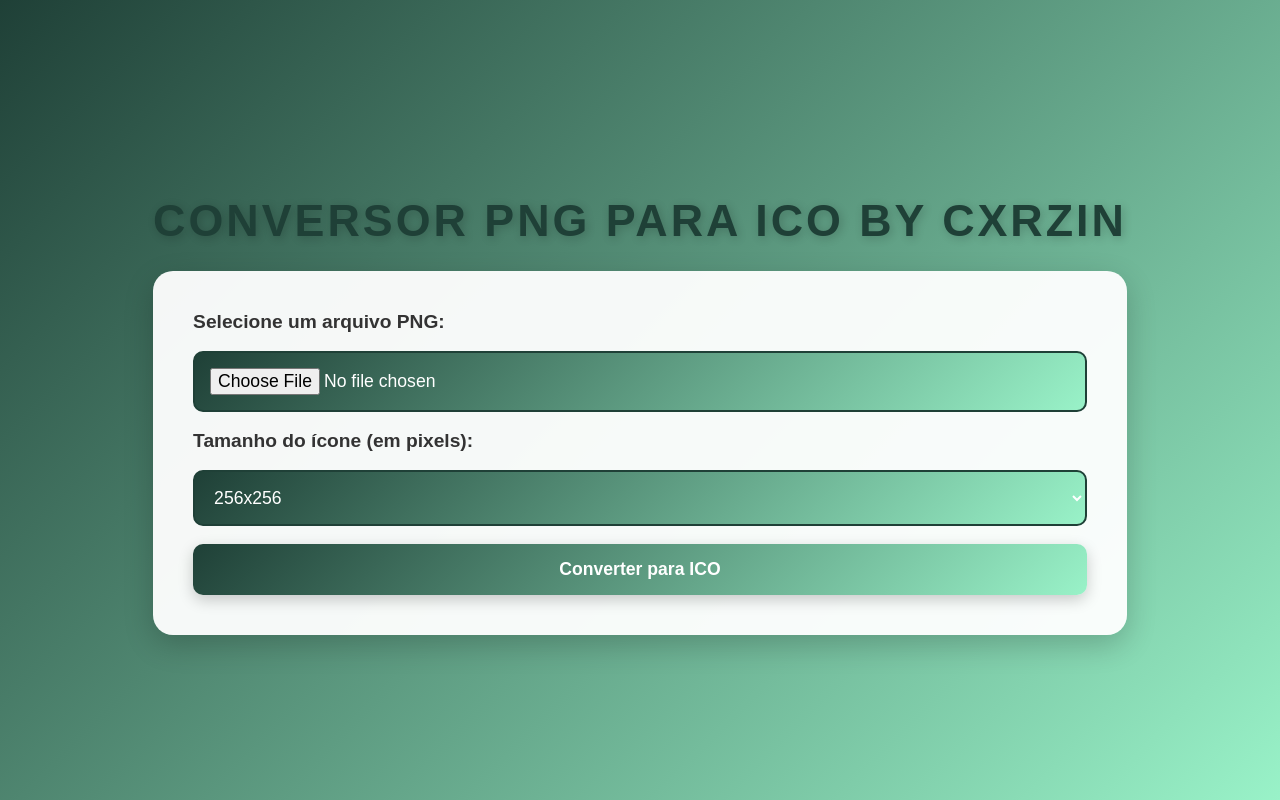
After one commit to Cxrzin08/siteprincipal, a Flask app: page /conversao_pngparaico in a window 1280 px wide. The commit adds this page. Run offline with Flask 3, Linux system fonts and the light colour scheme.

Commit message:
png para ico

```diff
--- a/app.py
+++ b/app.py
@@ -12,6 +12,7 @@ from moviepy import AudioFileClip
 from docx import Document
 import fitz
 from fpdf import FPDF
+from PIL import Image
 import PyPDF2
 
 app = Flask(__name__)
@@ -61,6 +62,10 @@ def conversao_txtpdf():
 def conversao_pdfimages():
     return render_template('indexpdfimagens.html')
 
+@app.route('/conversao_pngparaico')
+def conversao_pngparaico():
+    return render_template('indexpngtoico.html')
+
 @app.route("/convert_image", methods=["POST"])
 def convert_image():
     file = request.files.get("file")
@@ -91,17 +96,78 @@ def convert_image():
     download_link = url_for("download_image", folder=os.path.basename(output_folder))
     return render_template("indexpdfimagens.html", download_link=download_link)
 
-@app.route("/download/<folder>")
-def download_image(folder):
-    folder_path = os.path.join(app.config["OUTPUT_FOLDER"], folder)
-    if not os.path.exists(folder_path):
-        return "Pasta não encontrada.", 404
+@app.route("/convert_pngparaico", methods=["POST"])
+def convert_png_to_ico_route():
+    """Converte arquivos PNG para ICO."""
+    file = request.files.get("file")
+    icon_size = request.form.get("iconSize", "256")  # Tamanho padrão de ícone
 
-    zip_path = f"{folder_path}.zip"
-    if not os.path.exists(zip_path):
-        shutil.make_archive(folder_path, 'zip', folder_path)
+    if not file:
+        return "Nenhum arquivo enviado.", 400
 
-    return send_file(zip_path, as_attachment=True)
+    input_filename = secure_filename(file.filename)
+
+    # Verifica se a extensão é válida
+    valid_extensions = [".png"]
+    if not is_valid_extension(input_filename, valid_extensions):
+        return f"Erro: O arquivo deve ser {', '.join(valid_extensions).upper()}.", 400
+
+    # Salva o arquivo de entrada
+    input_path = os.path.join(app.config["UPLOAD_FOLDER"], input_filename)
+    file.save(input_path)
+
+    # Verifica se o diretório de saída existe, se não, cria
+    output_folder = app.config["OUTPUT_FOLDER"]
+    if not os.path.exists(output_folder):
+        os.makedirs(output_folder)
+
+    # Define o arquivo de saída
+    output_filename = f"converted_{os.path.splitext(input_filename)[0]}.ico"
+    output_path = os.path.join(output_folder, output_filename)
+
+    try:
+        # Converte o arquivo PNG para ICO
+        convert_png_to_ico(input_path, output_path, int(icon_size))
+    except Exception as e:
+        return f"Erro inesperado: {str(e)}", 500
+
+    # Agora cria o arquivo ZIP com o nome correto
+    zip_filename = f"{os.path.splitext(output_filename)[0]}.zip"
+    zip_path = os.path.join(output_folder, zip_filename)
+
+    try:
+        # Compacta o arquivo ICO em um arquivo ZIP
+        shutil.make_archive(zip_path.replace('.zip', ''), 'zip', output_folder, output_filename)
+        download_link = url_for("download_image", filename=zip_filename)
+        return render_template("indexpngtoico.html", download_link=download_link)
+    except Exception as e:
+        return f"Erro ao criar o arquivo ZIP: {str(e)}", 500
+
+
+@app.route("/download_image/<filename>")
+def download_image(filename):
+    """Baixa o arquivo ZIP com o arquivo ICO convertido."""
+    # Define o diretório onde os arquivos convertidos são armazenados
+    output_folder = app.config["OUTPUT_FOLDER"]
+    file_path = os.path.join(output_folder, filename)
+
+    # Verifica se o arquivo existe
+    if not os.path.exists(file_path):
+        return "Arquivo não encontrado.", 404
+
+    # Envia o arquivo ZIP para download
+    return send_file(file_path, as_attachment=True)
+
+
+def convert_png_to_ico(input_path, output_path, icon_size):
+    """Converte um arquivo PNG para ICO com o tamanho especificado."""
+    try:
+        with Image.open(input_path) as img:
+            img = img.resize((icon_size, icon_size), Image.Resampling.LANCZOS)
+            img.save(output_path, format="ICO")
+    except Exception as e:
+        raise Exception(f"Erro ao converter PNG para ICO: {str(e)}")
+
 
 def convert_pdf_to_images(input_path, output_folder, output_format):
     try:
--- a/static/styles.css
+++ b/static/styles.css
@@ -212,7 +212,7 @@ footer a:hover {
     align-items: center;
     animation: slideUp 1s ease-in-out;
     box-shadow: 0 -4px 8px rgba(0, 0, 0, 0.1);
-    border-top: 3px solid yellow;
+    border-top: 3px solid #007bff;
 }
 
 .cookie-banner p {
@@ -222,7 +222,7 @@ footer a:hover {
 }
 
 .cookie-banner a {
-    color: yellow;
+    color: #007bff;
     text-decoration: underline;
 }
 
--- /dev/null
+++ b/static/stylespngico.css
@@ -0,0 +1,137 @@
+body {
+    font-family: 'Arial', sans-serif;
+    text-align: center;
+    margin: 0;
+    padding: 0;
+    background: linear-gradient(135deg, #1f4037, #99f2c8);
+    color: #222;
+    min-height: 100vh;
+    display: flex;
+    flex-direction: column;
+    justify-content: center;
+    align-items: center;
+}
+
+h1 {
+    font-size: 2.8rem;
+    color: #1f4037;
+    margin-bottom: 25px;
+    text-transform: uppercase;
+    font-weight: bold;
+    letter-spacing: 3px;
+    text-shadow: 2px 2px 10px rgba(0, 0, 0, 0.2);
+}
+
+form {
+    display: flex;
+    flex-direction: column;
+    gap: 18px;
+    background: rgba(255, 255, 255, 0.95);
+    padding: 40px;
+    border-radius: 20px;
+    box-shadow: 0 10px 30px rgba(0, 0, 0, 0.2);
+    animation: bounceIn 1s ease-in-out;
+}
+
+form label {
+    font-size: 1.2rem;
+    color: #333;
+    font-weight: bold;
+    text-align: left;
+}
+
+form input, form select, form button {
+    padding: 15px;
+    font-size: 1.1rem;
+    border: 2px solid #1f4037;
+    border-radius: 10px;
+    outline: none;
+    transition: all 0.4s ease-in-out;
+    background: linear-gradient(135deg, #1f4037, #99f2c8);
+    color: #fff;
+}
+
+form input:focus, form select:focus {
+    border-color: #99f2c8;
+    box-shadow: 0 0 15px rgba(153, 242, 200, 0.7);
+    transform: scale(1.05);
+}
+
+form button {
+    background: linear-gradient(135deg, #1f4037, #99f2c8);
+    color: #fff;
+    font-weight: bold;
+    cursor: pointer;
+    border: none;
+    box-shadow: 0 5px 15px rgba(0, 0, 0, 0.2);
+    transition: all 0.3s ease-in-out;
+}
+
+form button:hover {
+    background: linear-gradient(135deg, #99f2c8, #1f4037);
+    transform: scale(1.1);
+    box-shadow: 0 6px 18px rgba(0, 0, 0, 0.3);
+}
+
+h2 {
+    font-size: 1.8rem;
+    margin-bottom: 20px;
+    color: #1f4037;
+    text-shadow: 1px 1px 5px rgba(0, 0, 0, 0.1);
+}
+
+a {
+    display: inline-block;
+    padding: 15px 25px;
+    font-size: 1.2rem;
+    text-decoration: none;
+    color: #fff;
+    background: linear-gradient(135deg, #1f4037, #99f2c8);
+    border-radius: 12px;
+    transition: background 0.4s ease-in-out;
+    text-transform: uppercase;
+}
+
+a:hover {
+    background: linear-gradient(135deg, #99f2c8, #1f4037);
+    transform: scale(1.1);
+    box-shadow: 0 4px 12px rgba(0, 0, 0, 0.2);
+}
+
+@keyframes bounceIn {
+    0% {
+        opacity: 0;
+        transform: translateY(-200px);
+    }
+    60% {
+        opacity: 1;
+        transform: translateY(30px);
+    }
+    80% {
+        transform: translateY(-10px);
+    }
+    100% {
+        transform: translateY(0);
+    }
+}
+
+@media (max-width: 768px) {
+    form {
+        width: 90%;
+        max-width: 600px;
+        margin: 20px auto;
+    }
+
+    form input, form select, form button {
+        font-size: 1rem;
+    }
+
+    a {
+        padding: 12px 20px;
+        font-size: 1rem;
+    }
+
+    h1 {
+        font-size: 2.4rem;
+    }
+}
--- a/templates/index.html
+++ b/templates/index.html
@@ -16,6 +16,7 @@
             <a href="{{ url_for('conversao_pdfword') }}" target="_blank">PDF Para Word/Word Para PDF</a>
             <a href="{{ url_for('conversao_txtpdf') }}" target="_blank">PDF Para TXT/TXT Para PDF</a>
             <a href="{{ url_for('conversao_pdfimages') }}" target="_blank">PDF Para Png/Jpg</a>
+            <a href="{{ url_for('conversao_pngparaico') }}" target="_blank">Png Para ICO</a>
         </div>
     </div>
     <div class="drawer-toggle" id="drawer-toggle">
@@ -45,7 +46,7 @@
     </footer>
 
     <div class="cookie-banner" id="cookie-banner">
-        <p>Este site utiliza cookies para garantir a melhor experiência. Ao continuar navegando, você aceita nossa <a href="/politica" style="color: yellow;">Política de Privacidade</a>.</p>
+        <p>Este site utiliza cookies para garantir a melhor experiência. Ao continuar navegando, você aceita nossa <a href="/politica_privacidade" style="color: #007bff;">Política de Privacidade</a>.</p>
         <button onclick="acceptCookies()">Aceitar</button>
     </div>
 
--- a/templates/indexpdfimagens.html
+++ b/templates/indexpdfimagens.html
@@ -4,12 +4,12 @@
     <meta charset="UTF-8">
     <meta name="viewport" content="width=device-width, initial-scale=1.0">
     <meta name="description" content="Converta seus arquivos PDF em imagens JPG ou PNG de forma rápida e fácil!">
-    <title>Conversor PDF para Imagens - Rápido e Gratuito</title>
+    <title>Conversor PDF para Imagens By Cxrzin - Rápido e Gratuito</title>
     <link rel="stylesheet" href="/static/stylespdfimagens.css">
 </head>
 <body>
     <div class="container">
-        <h1>Conversor PDF para Imagens</h1>
+        <h1>Conversor PDF para Imagens By Cxrzin</h1>
         <form action="/convert_image" method="post" enctype="multipart/form-data">
             <label for="fileInput">Selecione um arquivo PDF:</label>
             <input type="file" id="fileInput" name="file" required>
--- /dev/null
+++ b/templates/indexpngtoico.html
@@ -0,0 +1,37 @@
+<!DOCTYPE html>
+<html lang="pt-br">
+<head>
+    <meta charset="UTF-8">
+    <meta name="viewport" content="width=device-width, initial-scale=1.0">
+    <meta name="description" content="Converta seus arquivos PNG para ICO de forma rápida e fácil!">
+    <title>Conversor PNG para ICO By Cxrzin - Rápido e Gratuito</title>
+    <link rel="stylesheet" href="/static/stylespngico.css">
+</head>
+<body>
+    <div class="container">
+        <h1>Conversor PNG para ICO By Cxrzin</h1>
+        <form action="/convert_pngparaico" method="post" enctype="multipart/form-data">
+            <label for="file">Selecione um arquivo PNG:</label>
+            <input type="file" name="file" id="file" accept=".png" required>
+
+            <label for="iconSize">Tamanho do ícone (em pixels):</label>
+            <select name="iconSize" id="iconSize">
+                <option value="16" style="color: #000;">16x16</option>
+                <option value="32" style="color: #000;">32x32</option>
+                <option value="64" style="color: #000;">64x64</option>
+                <option value="128" style="color: #000;">128x128</option>
+                <option value="256" style="color: #000;" selected>256x256</option>
+            </select>
+
+            <button type="submit">Converter para ICO</button>
+        </form>
+
+        {% if download_link %}
+        <div id="result">
+            <h2>Resultado:</h2>
+            <a href="{{ download_link }}" download>Baixar Arquivo Convertido</a>
+        </div>
+        {% endif %}
+    </div>
+</body>
+</html>
--- a/teste.txt
+++ /dev/null
@@ -1 +0,0 @@
-oi
```
Also changed, not shown: backpython/pngico.py (added, +30 -0 lines), uploads/Transformar_em_Executavel.txt (deleted, +0 -11 lines), uploads/converted_DECLARACAO_DE_HIPOSSUFICIENCIA.txt (deleted, +0 -27 lines), uploads/converted_DECLARACAO_DE_HIPOSSUFICIENCIA_1.txt (deleted, +0 -31 lines), uploads/converted_Declaracao_EPUPPI_2_1.txt (deleted, +0 -47 lines), uploads/converted_converted_converted_Declaracao_EPUPPI_2_1_1.txt (deleted, +0 -38 lines), 5 other files.
